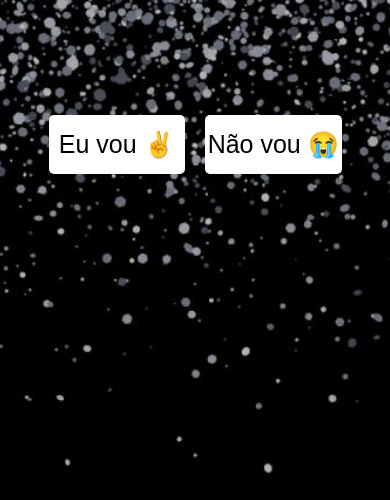
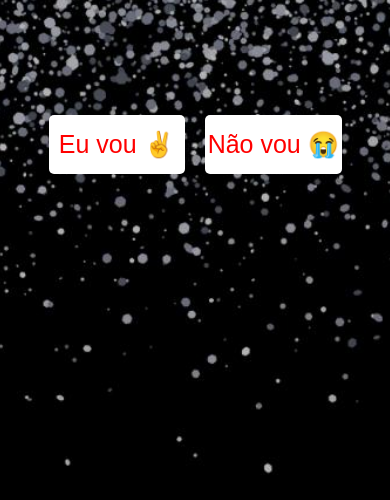
Before and after one commit to VictorLemosDEV/Birthday-Inviter, a website: page index.html in a window 390 px wide. Shown: the part 344-844 px from the top of the page. Drawn offline with Linux system fonts and the light colour scheme.

Commit message:
Update index.css

```diff
--- a/index.css
+++ b/index.css
@@ -163,14 +163,14 @@ div.selection .selection-button:hover {
     display: block;
 }
 
-@media(max-width: 450px) {
+@media(max-width: 900px) {
 
     .text-area-container {
         top: 30vh;
     }
 
     .text-area-container .submit {
-        width: 30vw;;
+        width: 30vw;
     }
 
     div.selection {
@@ -178,6 +178,7 @@ div.selection .selection-button:hover {
     }
 
     div.selection .selection-button {
+       color: red;
        height: 7vh;
        width: 35vw;
     }
```
